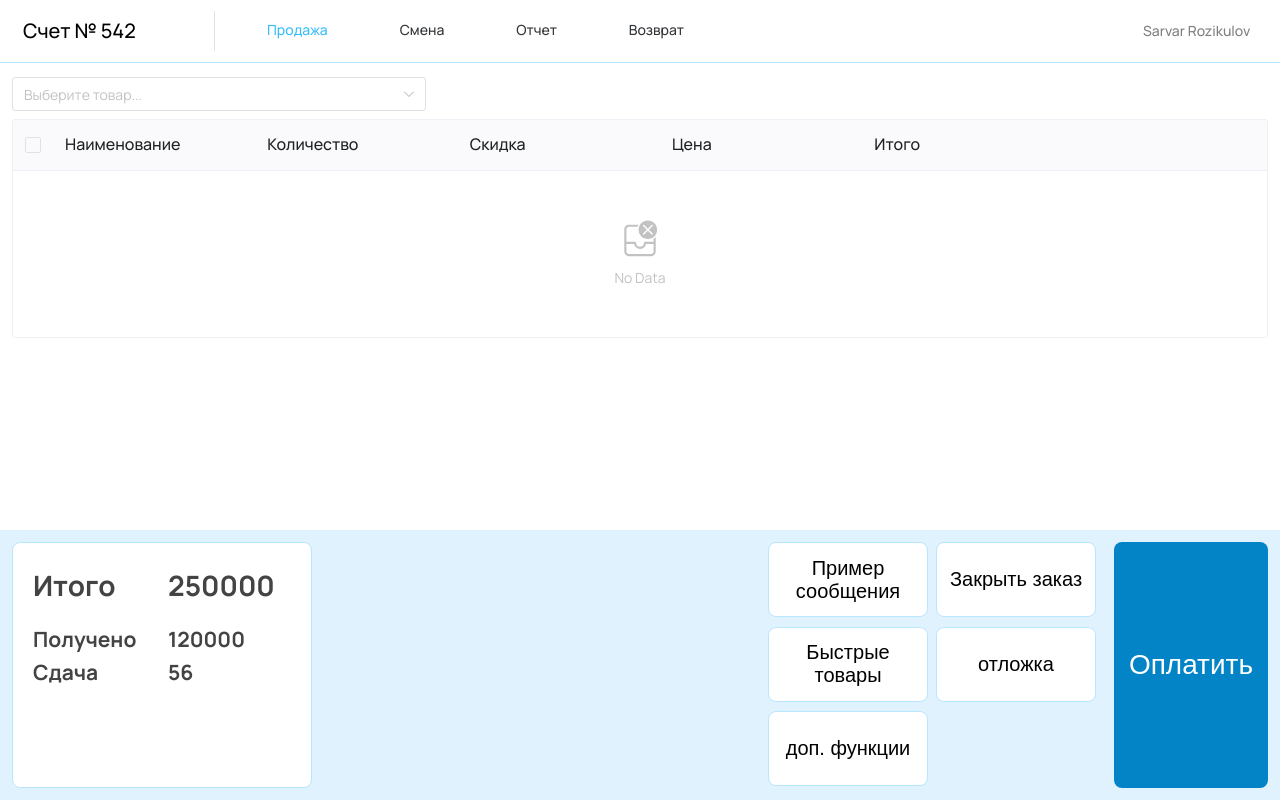
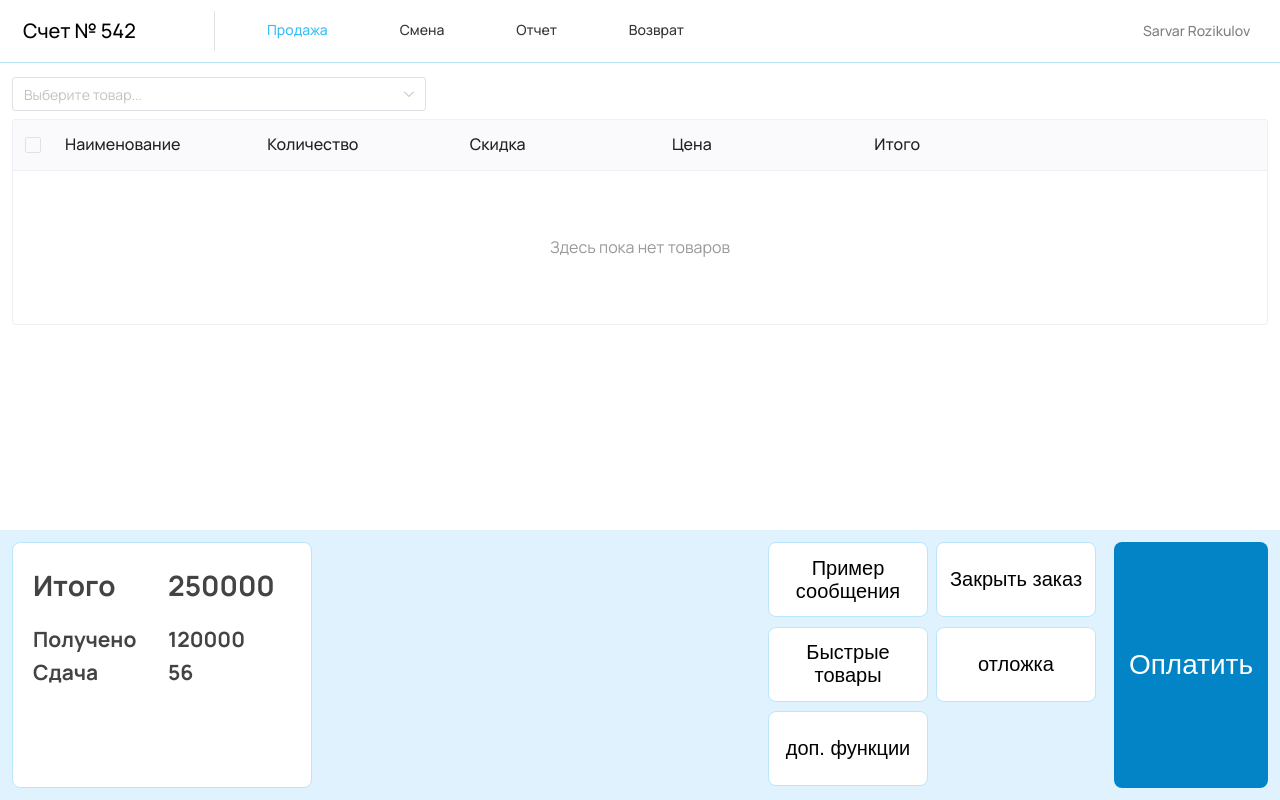
Before and after one commit to 1skRov/e_pos, a Vue app: page /sales in a window 1280 px wide. Built offline with nearby package versions, Linux system fonts and the light colour scheme; some icons are missing.

Commit message:
empty text

```diff
--- a/src/views/Sales/SalesMainPage.vue
+++ b/src/views/Sales/SalesMainPage.vue
@@ -26,7 +26,13 @@
       v-model:checked-row-keys="selectedRowKeys"
       :max-height="tableHeight"
       :style="{ fontSize: '16px' }"
-    />
+    >
+      <template #empty>
+        <div style="padding: 16px; text-align: center; color: #999;">
+          Здесь пока нет товаров
+        </div>
+      </template>
+    </n-data-table>
   </div>
 </template>
 
```
